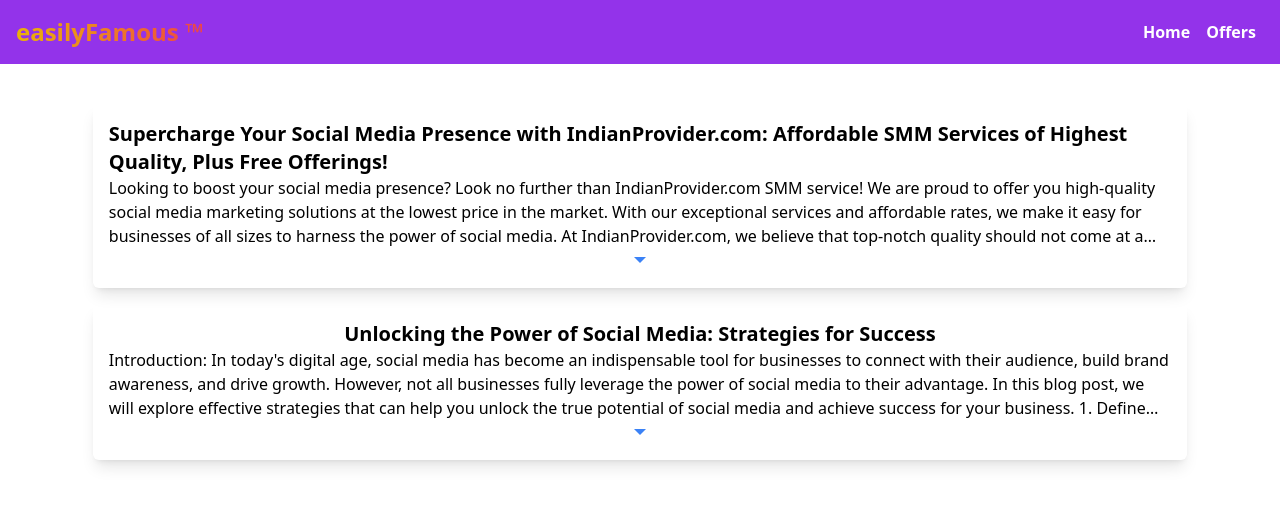
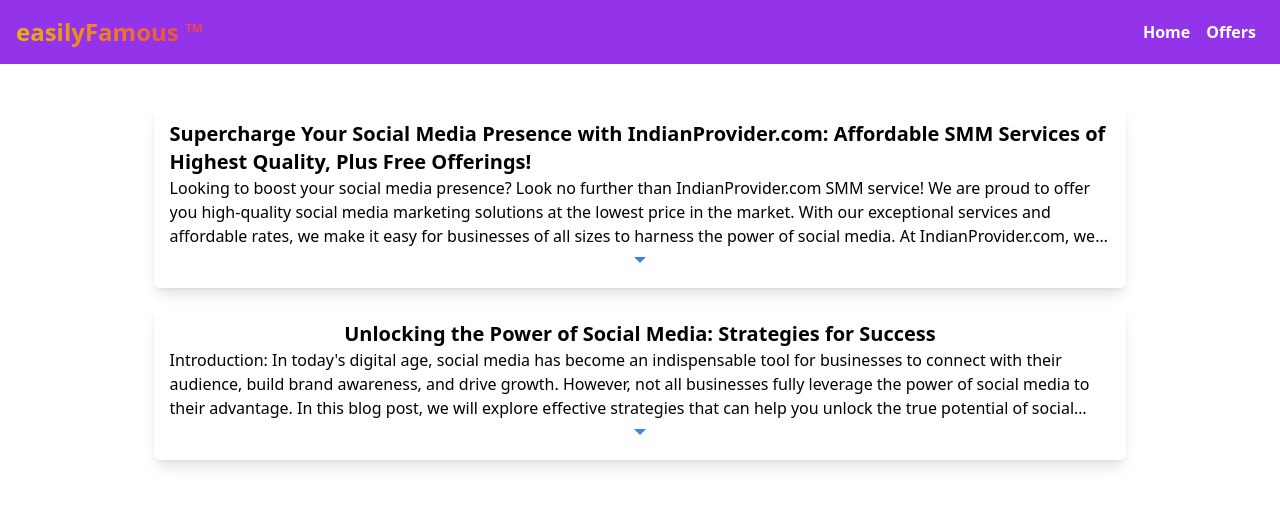
Before and after one commit to Yuvraj883/Easily-Famous, a React (Create React App) app: page / in a window 1280 px wide. Shown: the top 506 px of the page. Built offline with nearby package versions, Linux system fonts and the light colour scheme.

Commit message:
Updated style for small screen devices

```diff
--- a/src/components/BlogCard.jsx
+++ b/src/components/BlogCard.jsx
@@ -9,7 +9,18 @@
 
     return(
         <>
-        <div className="flex flex-col justify-center items-center shadow-lg p-4 rounded-md mx-auto w-[90%] m-2 ">
+        {/* Design for large screens */}
+        <div className="md:flex hidden flex-col justify-center items-center shadow-lg p-4 rounded-md mx-auto w-[80%] m-2 ">
+            <h1 className="text-xl font-bold ">{title}</h1>
+            <p className={readMore?'inline': 'line-clamp-3'}>
+                {body}
+            </p>
+            <p onClick={handleReadMore} className="text-blue-500 cursor-pointer ">{
+                !readMore?<IoMdArrowDropdown className="text-blue-500 text-2xl"/>: <IoMdArrowDropup className="text-blue-500 text-2xl "/>
+            }</p>
+        </div>
+        {/* Design for small screens */}
+        <div className="md:hidden flex flex-col justify-center items-center shadow-lg p-4 rounded-md mx-auto w-[100%] m-2 ">
             <h1 className="text-xl font-bold ">{title}</h1>
             <p className={readMore?'inline': 'line-clamp-3'}>
                 {body}
```
